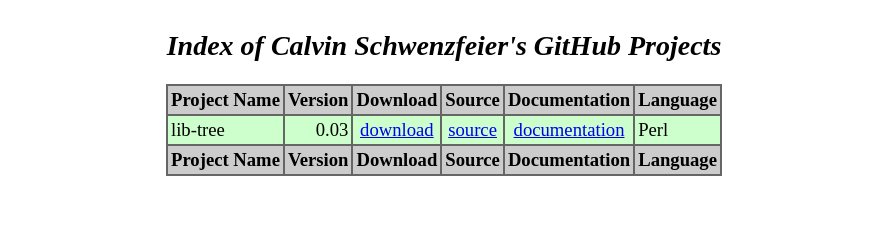
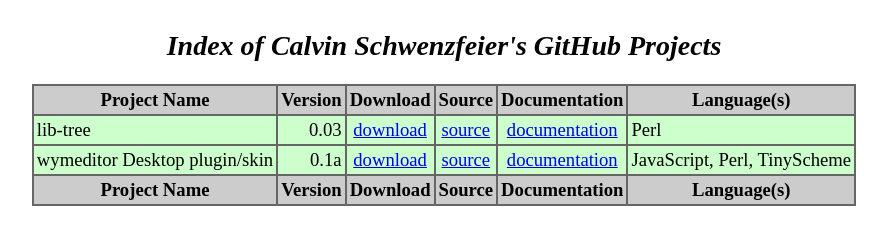
Before and after one commit to cschwenz/cschwenz.github.com, a plain HTML site: page index.html in a window 1280 px wide. Shown: the whole page, without its empty margins (196-1083 px from the left). Drawn offline with Linux system fonts and the light colour scheme.

Commit message:
Documentation for the WYMeditor Desktop plugin.

```diff
--- a/index.html
+++ b/index.html
@@ -57,7 +57,7 @@ td.project {
       <th class="project">Download</th>
       <th class="project">Source</th>
       <th class="project">Documentation</th>
-      <th class="project">Language</th>
+      <th class="project">Language(s)</th>
     </tr>
   </thead>
   <tbody class="project">
@@ -69,6 +69,14 @@ td.project {
       <td class="project" align="center"><a href="/lib-tree/lib/tree.html">documentation</a></td>
       <td class="project">Perl</td>
     </tr>
+    <tr class="project">
+      <td class="project">wymeditor Desktop plugin/skin</td>
+      <td class="project" align="right">0.1a</td>
+      <td class="project" align="center"><a href="http://github.com/cschwenz/wymeditor/archives/desktop">download</a></td>
+      <td class="project" align="center"><a href="http://github.com/cschwenz/wymeditor/tree/desktop">source</a></td>
+      <td class="project" align="center"><a href="/wymeditor/plugins/desktop/docs/ConfigAndUse.html">documentation</a></td>
+      <td class="project">JavaScript, Perl, TinyScheme</td>
+    </tr>
   </tbody>
   <tfoot class="project">
     <tr class="project">
@@ -77,7 +85,7 @@ td.project {
       <th class="project">Download</th>
       <th class="project">Source</th>
       <th class="project">Documentation</th>
-      <th class="project">Language</th>
+      <th class="project">Language(s)</th>
     </tr>
   </tfoot>
 </table>
```
Also changed, not shown: wymeditor/plugins/desktop/docs/img/basic_example.png (added), wymeditor/plugins/desktop/docs/img/emoticon_grin.png (added), wymeditor/plugins/desktop/docs/img/emoticon_happy.png (added), wymeditor/plugins/desktop/docs/img/emoticon_smile.png (added), wymeditor/plugins/desktop/docs/img/emoticon_tongue.png (added), wymeditor/plugins/desktop/docs/img/emoticon_wink.png (added), wymeditor/plugins/desktop/docs/img/extended_example_1.png (added), wymeditor/plugins/desktop/docs/img/extended_example_2.png (added), wymeditor/plugins/desktop/docs/img/extended_example_3.png (added), wymeditor/plugins/desktop/docs/img/extended_example_4.png (added), wymeditor/plugins/desktop/docs/img/extended_example_5.png (added), wymeditor/plugins/desktop/docs/img/extended_example_6.png (added), 1 other file.
